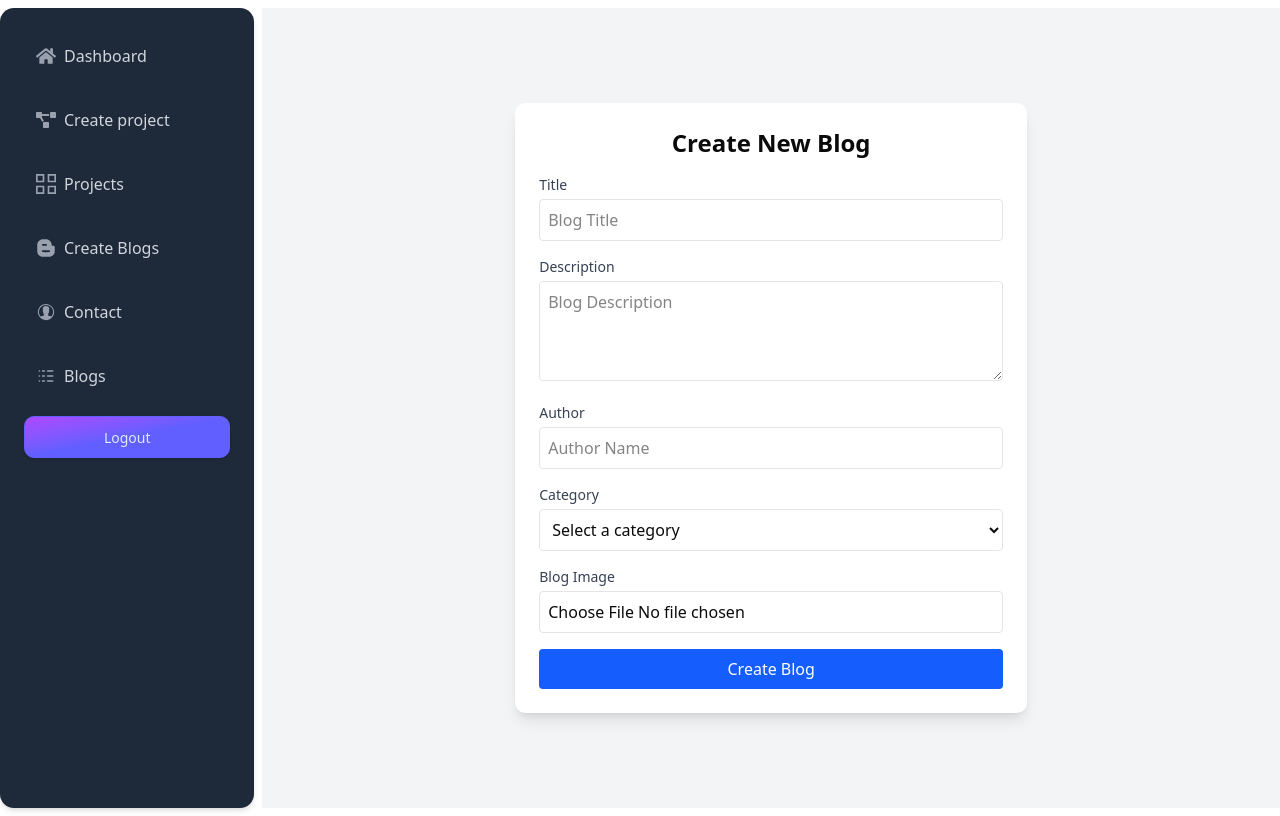
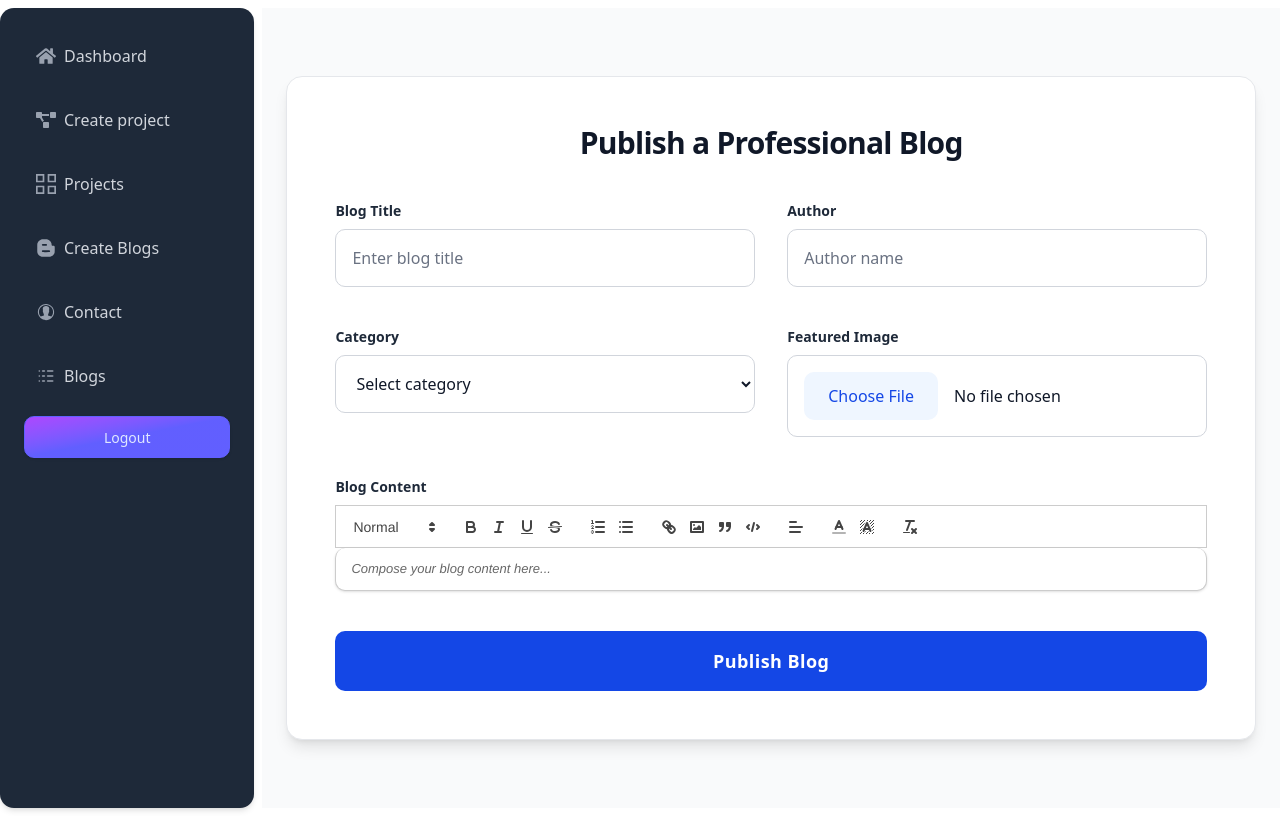
Before and after one commit to mdyeasinhn/Portfolio, a Next.js app in the folder frontend/: page /dashboard/create-blogs in a window 1280 px wide. Built offline with nearby package versions, Linux system fonts and the light colour scheme.

Commit message:
added text editor in blog posting

```diff
--- a/frontend/package.json
+++ b/frontend/package.json
@@ -18,6 +18,7 @@
     "jwt-decode": "^4.0.0",
     "lucide-react": "^0.511.0",
     "next": "15.3.2",
+    "quill": "^2.0.3",
     "react": "^19.0.0",
     "react-dom": "^19.0.0",
     "react-hook-form": "^7.56.4",
--- a/frontend/src/app/(withDashboard)/dashboard/create-blogs/page.tsx
+++ b/frontend/src/app/(withDashboard)/dashboard/create-blogs/page.tsx
@@ -1,11 +1,13 @@
 "use client";
 import { useRouter } from "next/navigation";
-import React, { useState } from "react";
+import React, { useState, useRef, useEffect } from "react";
+import Quill from "quill";
+import "quill/dist/quill.snow.css";
 
 const BlogForm = () => {
   const [formData, setFormData] = useState({
     title: "",
-    description: "", // Changed from 'content' to match backend
+    description: "",
     author: "",
     category: "",
     image: null as File | null,
@@ -13,9 +15,53 @@ const BlogForm = () => {
 
   const [uploading, setUploading] = useState(false);
   const router = useRouter();
+  const quillRef = useRef<HTMLDivElement>(null);
+  const quillInstance = useRef<Quill | null>(null);
+
+  // Initialize Quill editor
+  useEffect(() => {
+    if (quillRef.current && !quillInstance.current) {
+      quillInstance.current = new Quill(quillRef.current, {
+        theme: "snow",
+        modules: {
+          toolbar: [
+            [{ header: [1, 2, 3, false] }],
+            ["bold", "italic", "underline", "strike"],
+            [{ list: "ordered" }, { list: "bullet" }],
+            ["link", "image", "blockquote", "code-block"],
+            [{ align: [] }],
+            [{ color: [] }, { background: [] }],
+            ["clean"],
+          ],
+        },
+        placeholder: "Compose your blog content here...",
+      });
+
+      // Ensure LTR text direction
+      quillRef.current.querySelector(".ql-editor")?.setAttribute("dir", "ltr");
+      quillInstance.current.root.style.direction = "ltr";
+      quillInstance.current.root.style.textAlign = "left";
+
+      // Update formData when Quill content changes
+      quillInstance.current.on("text-change", () => {
+        const content = quillInstance.current?.root.innerHTML || "";
+        setFormData((prev) => ({ ...prev, description: content }));
+      });
+    }
+  }, []);
+
+  // Set Quill content when formData.description changes
+  useEffect(() => {
+    if (quillInstance.current && formData.description) {
+      quillInstance.current.root.innerHTML = formData.description;
+      // Re-apply LTR direction to prevent reversal
+      quillInstance.current.root.style.direction = "ltr";
+      quillInstance.current.root.style.textAlign = "left";
+    }
+  }, [formData.description]);
 
   const handleChange = (
-    e: React.ChangeEvent<HTMLInputElement | HTMLTextAreaElement | HTMLSelectElement>
+    e: React.ChangeEvent<HTMLInputElement | HTMLSelectElement>
   ) => {
     const { name, value } = e.target;
     setFormData((prev) => ({ ...prev, [name]: value }));
@@ -89,47 +135,29 @@ const BlogForm = () => {
   };
 
   return (
-    <div className="flex justify-center items-center min-h-screen bg-gray-100">
-      <form
-        onSubmit={handleSubmit}
-        className="bg-white p-6 shadow-lg rounded-lg w-full max-w-lg"
-      >
-        <h2 className="text-2xl font-semibold mb-4 text-center">
-          Create New Blog
+    <div className="min-h-screen bg-gray-50 flex items-center justify-center p-6">
+      <div className="bg-white rounded-2xl shadow-lg w-full max-w-5xl p-12 border border-gray-200">
+        <h2 className="text-3xl font-bold text-gray-900 mb-10 text-center tracking-tight">
+          Publish a Professional Blog
         </h2>
-
-        <div className="space-y-4">
+        <form onSubmit={handleSubmit} className="space-y-10">
+          <div className="grid grid-cols-1 md:grid-cols-2 gap-8">
             <div>
-            <label className="block text-sm font-medium text-gray-700 mb-1">
-              Title
+              <label className="block text-sm font-semibold text-gray-800 mb-2">
+                Blog Title
               </label>
               <input
                 type="text"
                 name="title"
                 value={formData.title}
                 onChange={handleChange}
-              placeholder="Blog Title"
-              className="w-full p-2 border rounded"
+                placeholder="Enter blog title"
+                className="w-full p-4 border border-gray-300 rounded-lg focus:ring-2 focus:ring-blue-600 focus:border-blue-600 transition bg-white text-gray-900 placeholder-gray-500 font-medium"
                 required
               />
             </div>
-
             <div>
-            <label className="block text-sm font-medium text-gray-700 mb-1">
-              Description
-            </label>
-            <textarea
-              name="description"
-              value={formData.description}
-              onChange={handleChange}
-              placeholder="Blog Description"
-              className="w-full p-2 border rounded min-h-[100px]"
-              required
-            />
-          </div>
-
-          <div>
-            <label className="block text-sm font-medium text-gray-700 mb-1">
+              <label className="block text-sm font-semibold text-gray-800 mb-2">
                 Author
               </label>
               <input
@@ -137,53 +165,65 @@ const BlogForm = () => {
                 name="author"
                 value={formData.author}
                 onChange={handleChange}
-              placeholder="Author Name"
-              className="w-full p-2 border rounded"
+                placeholder="Author name"
+                className="w-full p-4 border border-gray-300 rounded-lg focus:ring-2 focus:ring-blue-600 focus:border-blue-600 transition bg-white text-gray-900 placeholder-gray-500 font-medium"
                 required
               />
             </div>
+          </div>
 
+          <div className="grid grid-cols-1 md:grid-cols-2 gap-8">
             <div>
-            <label className="block text-sm font-medium text-gray-700 mb-1">
+              <label className="block text-sm font-semibold text-gray-800 mb-2">
                 Category
               </label>
               <select
                 name="category"
                 value={formData.category}
                 onChange={handleChange}
-              className="w-full p-2 border rounded"
+                className="w-full p-4 border border-gray-300 rounded-lg focus:ring-2 focus:ring-blue-600 focus:border-blue-600 transition bg-white text-gray-900 font-medium"
                 required
               >
-              <option value="">Select a category</option>
+                <option value="">Select category</option>
                 <option value="Technology">Technology</option>
                 <option value="Health">Health</option>
                 <option value="Lifestyle">Lifestyle</option>
                 <option value="Business">Business</option>
               </select>
             </div>
-
             <div>
-            <label className="block text-sm font-medium text-gray-700 mb-1">
-              Blog Image
+              <label className="block text-sm font-semibold text-gray-800 mb-2">
+                Featured Image
               </label>
               <input
                 type="file"
                 accept="image/*"
                 onChange={handleFileChange}
-              className="w-full p-2 border rounded"
+                className="w-full p-4 border border-gray-300 rounded-lg file:mr-4 file:py-3 file:px-6 file:rounded-lg file:border-0 file:bg-blue-50 file:text-blue-700 hover:file:bg-blue-100 transition bg-white text-gray-900 font-medium"
                 required
+              />
+            </div>
+          </div>
+
+          <div>
+            <label className="block text-sm font-semibold text-gray-800 mb-2">
+              Blog Content
+            </label>
+            <div
+              ref={quillRef}
+              className="h-[150px] border border-gray-300 rounded-lg overflow-hidden bg-white shadow-sm"
             />
           </div>
 
           <button
             type="submit"
             disabled={uploading}
-            className="w-full px-4 py-2 bg-blue-600 text-white rounded hover:bg-blue-700 disabled:bg-blue-400"
+            className="w-full py-4 px-8 bg-blue-700 text-white rounded-lg hover:bg-blue-800 disabled:bg-blue-400 disabled:cursor-not-allowed transition font-semibold text-lg tracking-wide"
           >
-            {uploading ? "Uploading..." : "Create Blog"}
+            {uploading ? "Publishing..." : "Publish Blog"}
           </button>
+        </form>
       </div>
-      </form>
     </div>
   );
 };
```
Also changed, not shown: 1 other file (tests, documents, lock files or other folders). Lines whose indentation alone changed are shown as unchanged.
